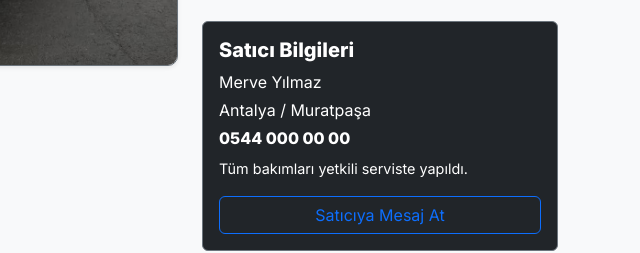
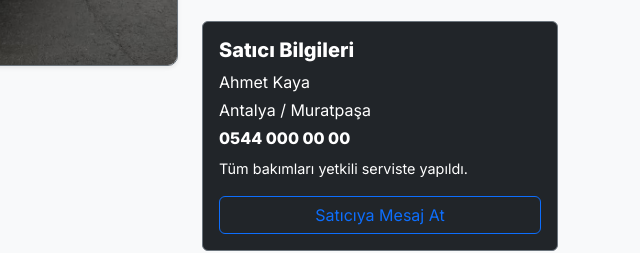
Before and after one commit to HasanIbrahimov/Turbo-TR, a website: page ilan-nissan.html in a window 1280 px wide. Shown: the part 452-705 px from the top of the page, 640-1280 px from the left. Drawn offline with nearby package versions, Linux system fonts and the light colour scheme.

Commit message:
Update ilan-nissan.html

```diff
--- a/ilan-nissan.html
+++ b/ilan-nissan.html
@@ -55,7 +55,7 @@
 
         <div class="card p-3 mb-4 border-secondary bg-dark">
           <h5 class="fw-bold" style="color: #ffffff;">Satıcı Bilgileri</h5>
-          <p class="mb-1" style="color: #ffffff;">Merve Yılmaz</p>
+          <p class="mb-1" style="color: #ffffff;">Ahmet Kaya</p>
           <p class="mb-1" style="color: #ffffff;">Antalya / Muratpaşa</p>
           <p class="mb-2 fw-bold" style="color: #ffffff;">0544 000 00 00</p>
           <p class="mb-3 text-light" style="font-size: 0.9em; color: #ffffff !important;">Tüm bakımları yetkili serviste yapıldı.</p>
```
